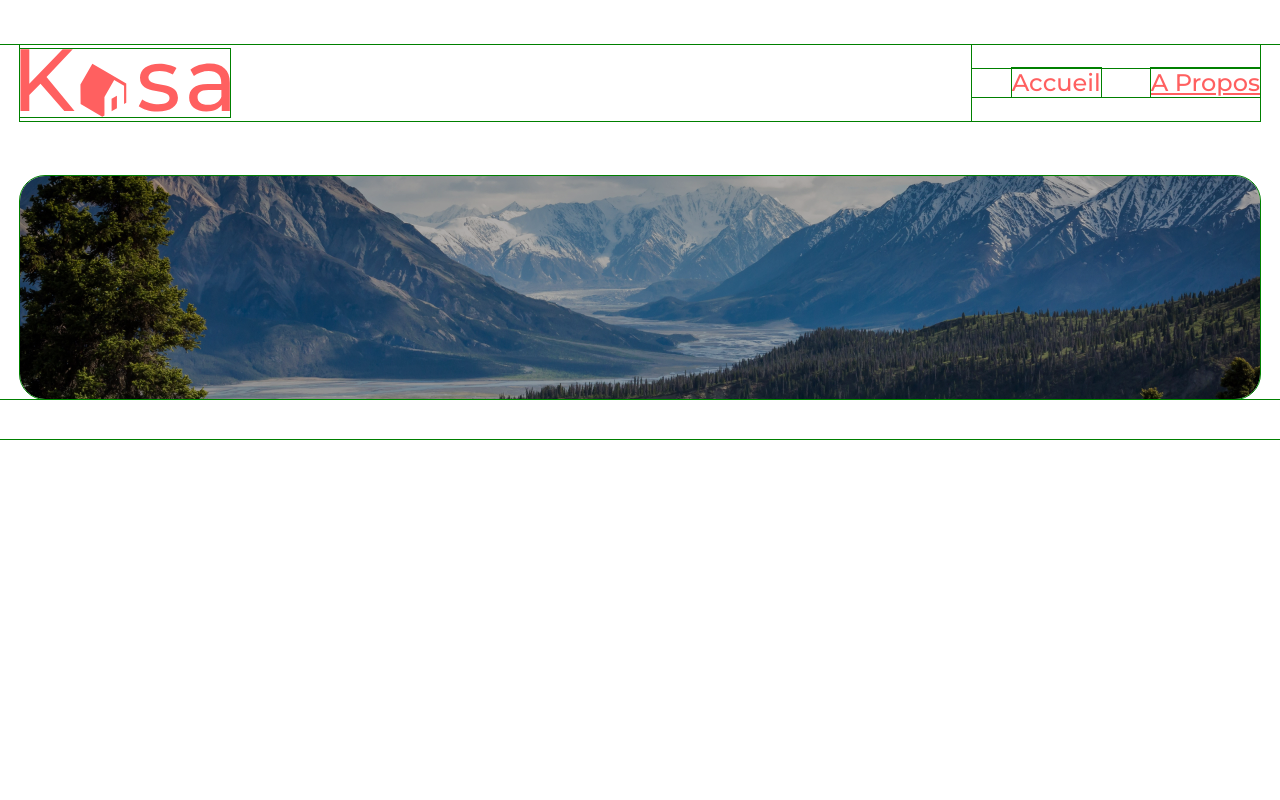
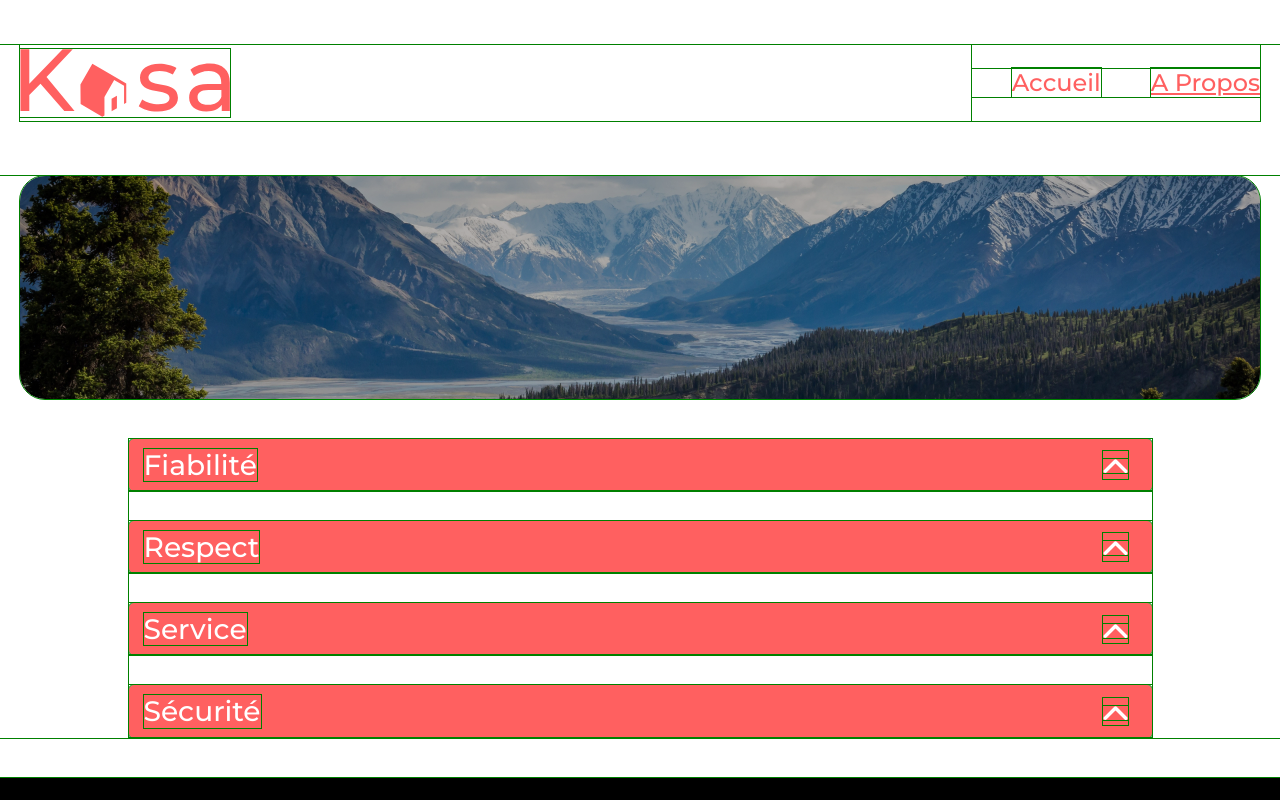
Before and after one commit to PierreL-H/OC-P6, a React (Create React App) app: page /about in a window 1280 px wide. Shown: the top 800 px of the page. Built offline with nearby package versions, Linux system fonts and the light colour scheme.

Commit message:
finish collapsible component and about page, fix footer

```diff
--- /dev/null
+++ b/src/components/Collapsible.jsx
@@ -0,0 +1,50 @@
+import { useEffect, useRef, useState } from "react";
+import classes from "./Collapsible.module.scss";
+import chevron from "../assets/images/chevron.svg";
+
+const Collapsible = ({ title, children }) => {
+  const [isOpen, setIsOpen] = useState(false);
+  const [height, setHeight] = useState(0);
+  const ref = useRef(null);
+
+  let renderedChildren = "";
+  if (Array.isArray(children)) {
+    renderedChildren = <ul>{children.map((child, index) => <li key={index}>{child}</li>)}</ul>;
+  } else {
+    renderedChildren = children
+  }
+
+  const clickHandler = () => {
+    setIsOpen((prev) => !prev);
+  };
+
+  useEffect(() => {
+    isOpen
+      ? setHeight(ref.current.getBoundingClientRect().height)
+      : setHeight(0);
+  }, [isOpen]);
+
+  return (
+    <div className={classes.Container}>
+      <div className={classes.Container_Header}>
+        <h3>{title}</h3>
+        <button onClick={clickHandler}>
+          <img
+            src={chevron}
+            alt=""
+            className={`${classes.Container_Chevron___rotate} ${
+              isOpen ? classes.down : classes.up
+            }`}
+          />
+        </button>
+      </div>
+      <div className={classes.Container_Children} style={{ height: height }}>
+        <div ref={ref} className={classes.Container_Children_Content}>
+          {renderedChildren}
+        </div>
+      </div>
+    </div>
+  );
+};
+
+export default Collapsible;
--- /dev/null
+++ b/src/components/Collapsible.module.scss
@@ -0,0 +1,51 @@
+@use "../variables" as v;
+
+.Container {
+  margin: 0;
+
+  &_Header {
+    display: flex;
+    align-items: center;
+    justify-content: space-between;
+    border-radius: 5px;
+    padding: 10px 24px 10px 15px;
+    background-color: v.$main-color;
+    font-size: 1.5rem;
+    color: #fff;
+    font-weight: 500;
+    & h3 {
+      margin: 0;
+      font-weight: 500;
+    }
+    & button {
+      background: none;
+      border: none;
+      margin: 0;
+      padding: 0;
+    }
+  }
+  &_Chevron___rotate {
+    transition: all 0.2s ease-in-out;
+    &.down {
+      transform: rotate(180deg);
+    }
+    &.up {
+      transform: rotate(360deg);
+    }
+  }
+  &_Children {
+    background-color: #f6f6f6;
+    overflow: hidden;
+    border-radius: 0px 0px 5px 5px;
+    transition: height 0.2s ease-in-out;
+    &_Content {
+        padding: 20px;
+        font-size: 1.125rem;
+        color: v.$main-color;
+        ul {
+            list-style: none;
+            padding: 0;
+        }
+    }
+  }
+}
--- a/src/pages/About.jsx
+++ b/src/pages/About.jsx
@@ -1,6 +1,38 @@
 import Banner from "../components/Banner";
-import BannerImg from "../assets/images/banner-img-about.jpg"
-
+import BannerImg from "../assets/images/banner-img-about.jpg";
+import Collapsible from "../components/Collapsible";
+import classes from "./About.module.scss";
+import Footer from "../components/Footer";
 export default function About() {
-  return <Banner page="About" src={BannerImg}/>
+  return (
+    <div className={classes.Body}>
+      <Banner page="About" src={BannerImg} />
+      <div className={classes.Content}>
+        <div className={classes.Collapsible}>
+          <Collapsible
+            title="Fiabilité"
+            children="Les annonces postées sur Kasa garantissent une fiabilité totale. Les photos sont conformes aux logements, et toutes les informations sont régulièrement vérifiées par nos équipes."
+          />
+        </div>
+        <div className={classes.Collapsible}>
+          <Collapsible
+            title="Respect"
+            children="La bienveillance fait partie des valeurs fondatrices de Kasa. Tout comportement discriminatoire ou de perturbation du voisinage entraînera une exclusion de notre plateforme."
+          />
+        </div>
+        <div className={classes.Collapsible}>
+          <Collapsible
+            title="Service"
+            children="La bienveillance fait partie des valeurs fondatrices de Kasa. Tout comportement discriminatoire ou de perturbation du voisinage entraînera une exclusion de notre plateforme."
+          />
+        </div>
+        <div className={classes.Collapsible}>
+          <Collapsible
+            title="Sécurité"
+            children="La sécurité est la priorité de Kasa. Aussi bien pour nos hôtes que pour les voyageurs, chaque logement correspond aux critères de sécurité établis par nos services. En laissant une note aussi bien à l'hôte qu'au locataire, cela permet à nos équipes de vérifier que les standards sont bien respectés. Nous organisons également des ateliers sur la sécurité domestique pour nos hôtes."
+          />
+        </div>
+      </div>
+    </div>
+  );
 }
--- /dev/null
+++ b/src/pages/About.module.scss
@@ -0,0 +1,11 @@
+.Content {
+    max-width: 1023px;
+    margin: auto;
+}
+
+.Collapsible {
+    margin-bottom: 30px;
+    &:last-child {
+        margin-bottom: 40px;
+    }
+}
--- a/src/pages/Home.jsx
+++ b/src/pages/Home.jsx
@@ -12,7 +12,6 @@ export default function Home() {
         src={BannerImg}
       />
       <Logements logements={logements} />
-      <Footer />
     </div>
   );
 }
--- a/src/pages/Root.jsx
+++ b/src/pages/Root.jsx
@@ -1,10 +1,11 @@
 import { Outlet } from "react-router-dom";
+import Footer from "../components/Footer";
 import Header from "../components/Header";
 
 export default function RootLayout(){
     return <>
     <Header />
     <Outlet></Outlet>
-
+   <Footer />
     </>
 }
```
Also changed, not shown: src/assets/images/chevron.svg (added).
